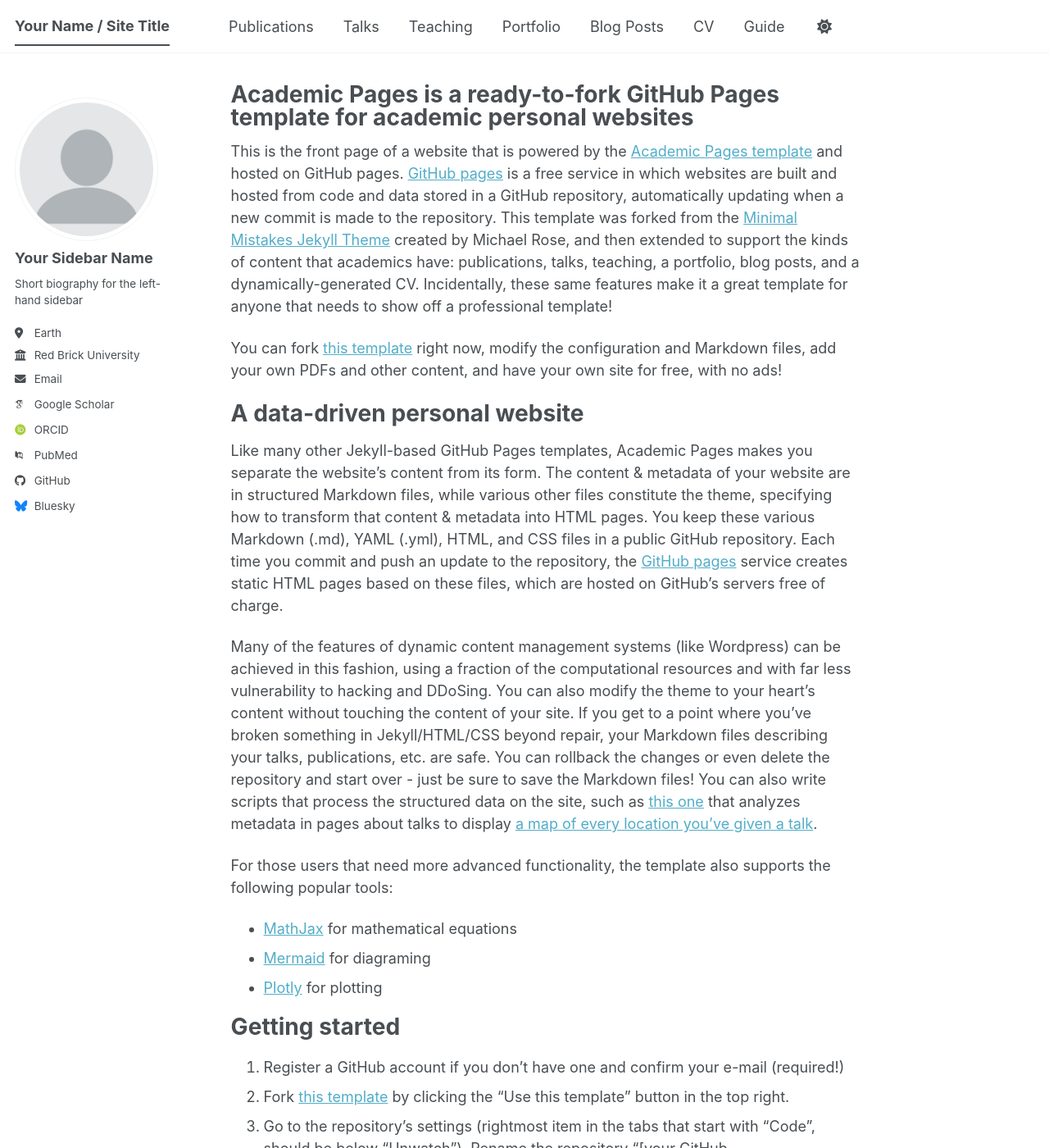
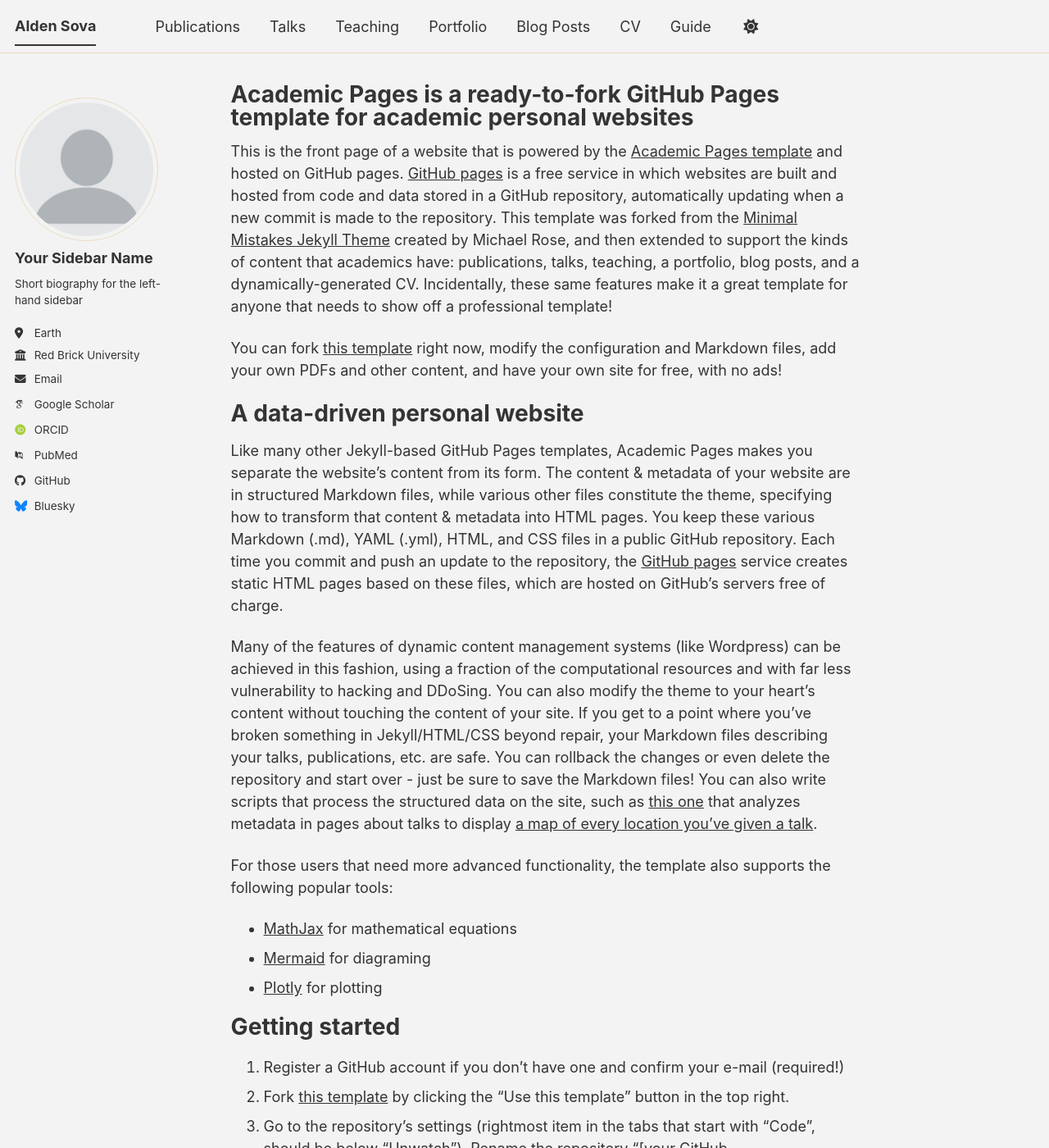
Before and after one commit to aldensova/aldensova.github.io, a Jekyll site: the page built from _pages/about.md, in a window 1280 px wide and 1400 px high. Shown: the whole window at 82% size. Built offline with Jekyll 4.4.1, drawn with Linux system fonts in a browser that asks for light colours; some web fonts are replaced; a script bundle is joined from its source files by our own code; library files that are not in the unit come from our copies.

Commit message:
Update _config.yml

```diff
--- a/_config.yml
+++ b/_config.yml
@@ -8,15 +8,15 @@
 
 # Basic Site Settings
 locale                   : "en-US"
-site_theme               : "default" # The available themes options are "default", "air", "sunrise", "mint", "dirt" and "contrast"
-title                    : "Your Name / Site Title"
+site_theme               : "dirt" # The available themes options are "default", "air", "sunrise", "mint", "dirt" and "contrast"
+title                    : "Alden Sova"
 title_separator          : "-"
 name                     : &name "Your Name"
 description              : &description "Your Name's academic portfolio"   # Update this with a general description of your site, this is the default if not overridden by a page
-url                      : https://academicpages.github.io # The base hostname & protocol for your site e.g. "https://[your GitHub username].github.io",
+url                      : https://aldensova.github.io # The base hostname & protocol for your site e.g. "https://[your GitHub username].github.io",
                                                            # or if you already have some other page hosted on Github then use "https://[your GitHub username].github.io/[Your Repo Name]"
 baseurl                  : "" # the subpath of your site, e.g. "/blog"
-repository               : "academicpages/academicpages.github.io"
+repository               : "aldensova/aldensova.github.io"
 
 # Site Author - The following control what appear as part of the author content on the side bar.
 #               If a field is blank the icon and link will not appear, otherwise it will be shown.
```
